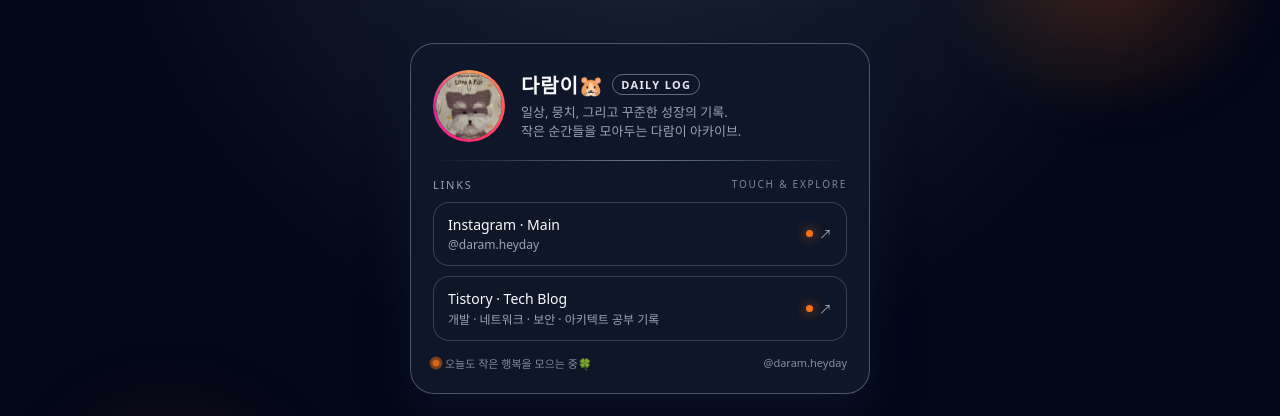
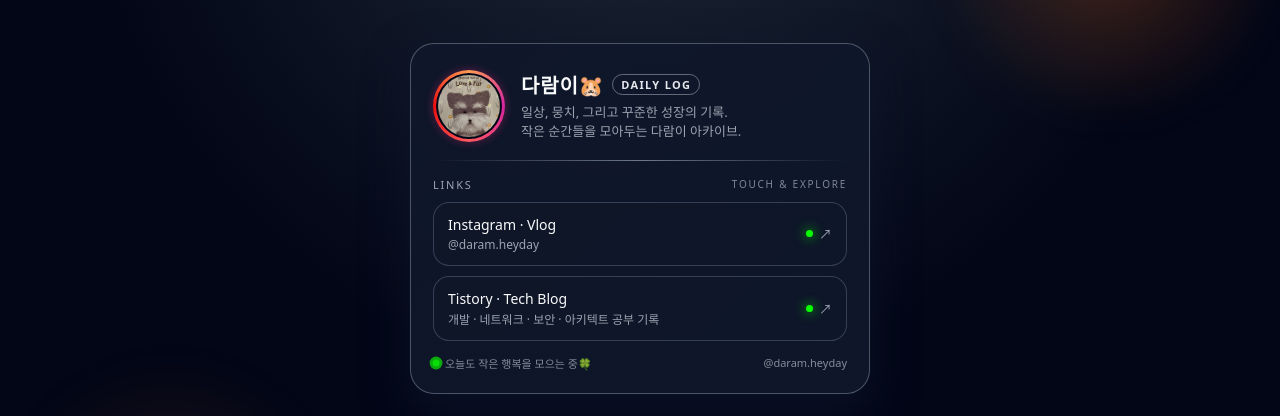
Before and after one commit to dlwnsgur9242/Linktree, a plain HTML site: page myproject/template/index.html in a window 1280 px wide. Shown: the part 182-598 px from the top of the page. Drawn offline with Linux system fonts and the light colour scheme; a web font is replaced by a local one.

Commit message:
ADD 1차 완성

```diff
--- a/myproject/static/css/styles.css
+++ b/myproject/static/css/styles.css
@@ -2,7 +2,7 @@
   --bg-gradient-start: #0f172a;
   --bg-gradient-end: #1e293b;
   --card-bg: rgba(15, 23, 42, 0.85);
-  --accent: #f97316;
+  --accent: rgb(9, 255, 0);;
   --accent-soft: rgba(249, 115, 22, 0.1);
   --text-main: #f9fafb;
   --text-sub: #9ca3af;
@@ -93,22 +93,23 @@ body {
   border-radius: var(--radius-full); /* 완전 동그라미 */
   background: conic-gradient(
     #ff9c55,
+    #d6249f,
     #ff5a5f,
-    #ff2e73,
-    #d6249f,
+    #ec0f0f,
     #ff9c55
   );
+  box-shadow: 0 0 8px rgba(214, 41, 118, 0.4);
   display: flex;
   align-items: center;
   justify-content: center;
   box-sizing: border-box;
-  /* ❌ overflow: hidden; 는 제거 → 링까지 같이 잘려버렸음 */
 }
 
 /* 안쪽 동그라미(사진 들어가는 부분) */
 .avatar-inner {
   width: 100%;
   height: 100%;
+  padding: 2px;        /* 링과의 간격 */
   border-radius: inherit; /* 바깥이랑 동일하게 */
   overflow: hidden;       /* 여기서 사진을 원 안에 자르기 */
   display: flex;
@@ -127,6 +128,12 @@ body {
   display: block;
 }
 
+.avatar-photo {
+  width: 100%;
+  height: 100%;
+  border-radius: inherit;
+  overflow: hidden;      /* 🔥 여기서만 클리핑 */
+}
 
 .header-text {
   flex: 1;
@@ -253,7 +260,7 @@ body {
   height: 7px;
   border-radius: 999px;
   background: var(--accent);
-  box-shadow: 0 0 12px rgba(249, 115, 22, 0.9);
+  box-shadow: 0 0 12px rgb(9, 255, 0);
 }
 
 .link-arrow {
@@ -306,7 +313,7 @@ body {
 @keyframes pulse {
   0% {
     transform: scale(1);
-    box-shadow: 0 0 0 0 rgba(249, 115, 22, 0.7);
+    box-shadow: 0 0 0 0 rgb(9, 255, 0);;
   }
   70% {
     transform: scale(1.7);
--- a/myproject/template/index.html
+++ b/myproject/template/index.html
@@ -25,7 +25,9 @@
     <header class="card-header">
       <div class="avatar-wrap">
         <div class="avatar-inner">
-          <img src="/myproject/static/img/daram.jpg" alt="avatar">
+          <div class="avatar-photo">
+            <img src="/myproject/static/img/daram.jpg" alt="avatar">
+          </div>
         </div>
       </div>
 
@@ -57,7 +59,7 @@
       target="_blank"
       rel="noopener noreferrer">
       <div class="link-main">
-        <span class="link-title">Instagram · Main</span>
+        <span class="link-title">Instagram · Vlog</span>
         <span class="link-sub">@daram.heyday</span>
       </div>
       <div class="link-icon">
```
